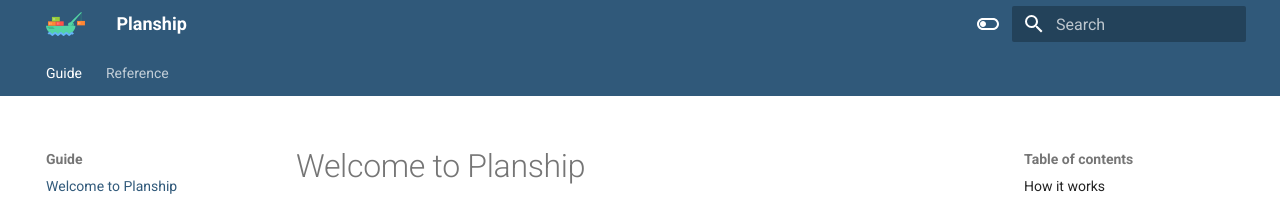
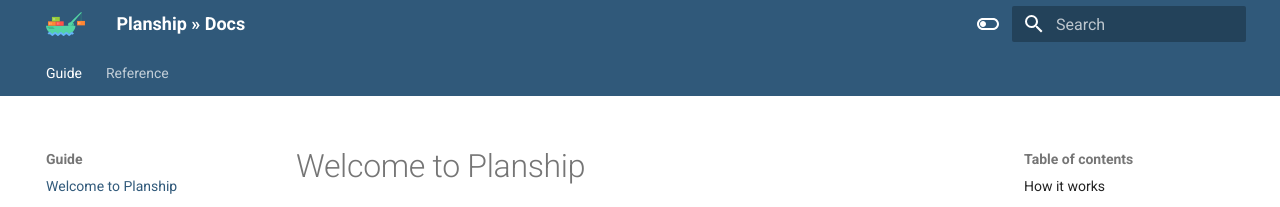
Before and after one commit to planship/planship-docs, an MkDocs documentation site: the page built from docs/index.md, in a window 1280 px wide. Shown: the top 207 px of the page. Built offline with MkDocs 1.6.1 and Material for MkDocs 9.7.7, drawn with Linux system fonts in a browser that asks for light colours; part of the change alters nothing that is shown.

Commit message:
Add Umami analytics, change site name, and link logo to planship.io

```diff
--- a/mkdocs.yml
+++ b/mkdocs.yml
@@ -1,4 +1,4 @@
-site_name: Planship
+site_name: Planship » Docs
 site_url: https://app.planship.io
 plugins:
   - search
@@ -34,6 +34,7 @@ nav:
     - REST API reference: main-api/reference.md
 theme:
   name: material
+  custom_dir: overrides
   logo: assets/planship-logo.svg
   favicon: assets/favicon.ico
   features:
@@ -57,5 +58,7 @@ theme:
       toggle:
         icon: material/toggle-switch
         name: Switch to light mode
+extra:
+  homepage: https://planship.io
 extra_css:
   - stylesheets/extra.css
--- /dev/null
+++ b/overrides/main.html
@@ -0,0 +1,5 @@
+{% extends "base.html" %}
+
+{% block extrahead %}
+  <script async src="https://metrics.planship.io/script.js" data-website-id="99b91124-9ab8-4025-8dd0-33c24315af11"></script>
+{% endblock %}
```
